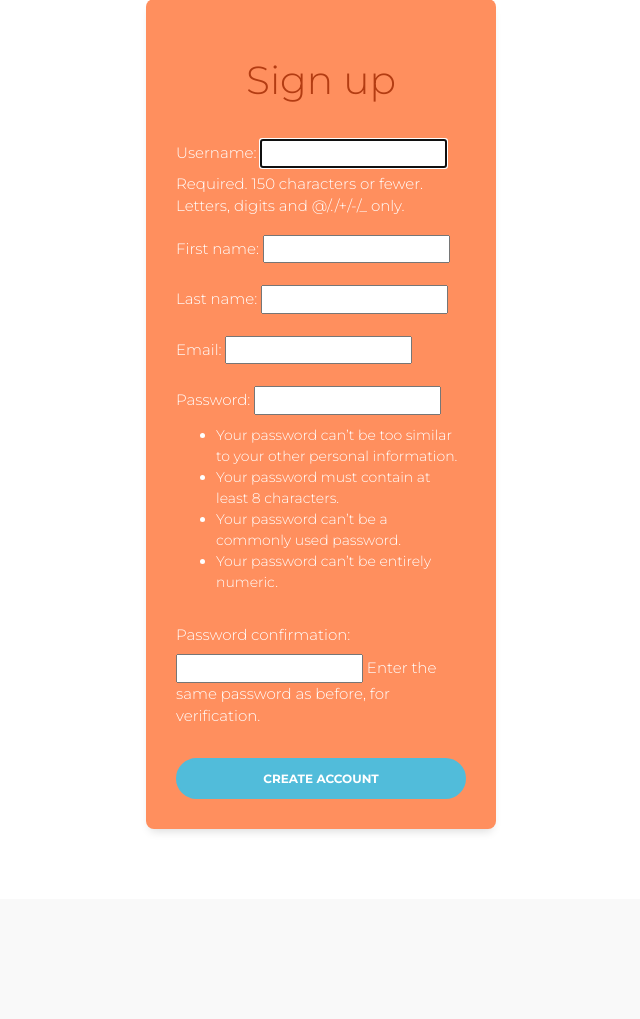
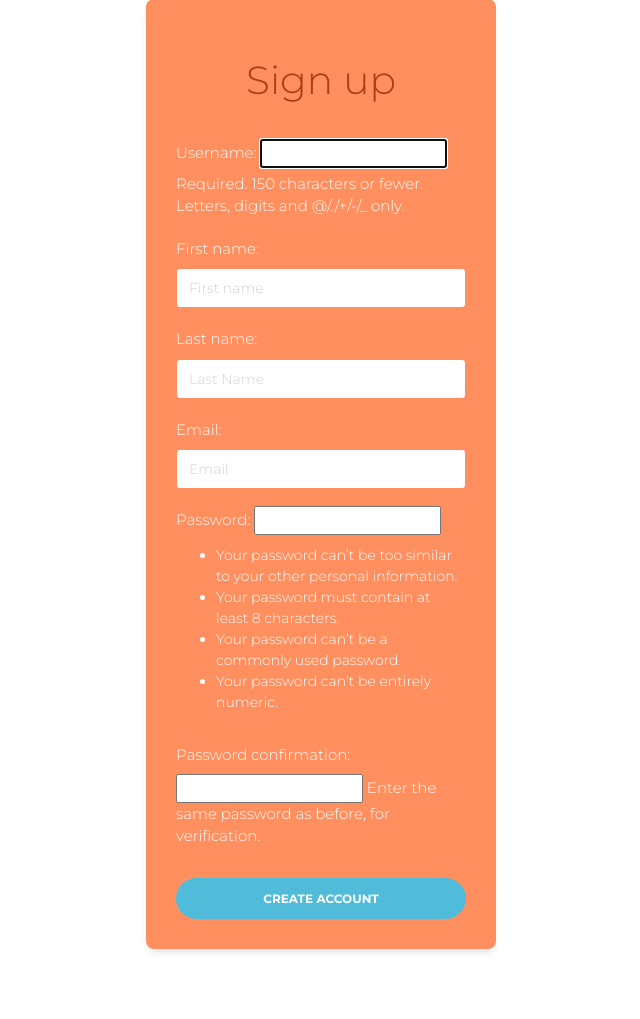
Before and after one commit to skshetry/Chirp, a Django app: page /accounts/signup/ in a window 1280 px wide. Shown: the part 171-1190 px from the top of the page, without its empty margins (319-959 px from the left). Before the commit the page ends 1002 px from the top, so only its background shows below. Run offline with Django 3.2, Linux system fonts and the light colour scheme; some libraries are stand-ins or nearby versions.

```diff
--- a/apps/accounts/forms.py
+++ b/apps/accounts/forms.py
@@ -14,9 +14,33 @@ from django.utils.translation import ugettext, ugettext_lazy as _
 
 
 class SignUpForm(UserCreationForm):
-    first_name = forms.CharField(max_length=30, required=False, )
-    last_name = forms.CharField(max_length=30, required=False, )
-    email = forms.EmailField(max_length=254,)
+    first_name = forms.CharField(
+        max_length=30, required=True,
+        widget=forms.TextInput(
+            attrs={
+                'class': 'form-control',
+                'placeholder': 'First name',
+                'required': 'required',
+                }
+        ))
+    last_name = forms.CharField(
+        max_length=30, required=True,
+        widget=forms.TextInput(
+            attrs={
+                'class': 'form-control',
+                'placeholder': 'Last Name',
+                'required': 'required',
+                }
+        ))
+    email = forms.EmailField(
+        max_length=254,
+        widget=forms.TextInput(
+            attrs={
+                    'class': 'form-control',
+                    'placeholder': 'Email',
+                    'required': 'required',
+                    }
+        ))
 
     class Meta:
         model = User
--- a/apps/accounts/views.py
+++ b/apps/accounts/views.py
@@ -4,6 +4,7 @@ from django.shortcuts import render, redirect
 from django.contrib.auth.views import LoginView
 from django.contrib.auth import authenticate, login, logout
 from django.contrib.auth.models import User
+from django.contrib.sites.shortcuts import get_current_site
 
 from django.http import HttpResponse
 from django.utils.encoding import force_bytes, force_text
@@ -17,6 +18,8 @@ from .tokens import account_activation_token
 
 
 def signup(request):
+    if request.user.is_authenticated():
+        return redirect('Home')
     if request.method == 'POST':
         form = SignUpForm(request.POST)
         if form.is_valid():
--- a/chirp/templates/base.html
+++ b/chirp/templates/base.html
@@ -34,6 +34,7 @@
                 {% if user.is_authenticated %}
                     <a class="nav-link dropdown-toggle" data-toggle="dropdown" id="dropdownMenuButton" href="#pk" role="button" aria-haspopup="true" aria-expanded="false">
                         <i class="fa fa-user-circle"></i>
+												<i> {{ user.username}} </i>
                     </a>
                     <ul class="dropdown-menu" aria-labelledby="dropdownMenuButton">
                         <li class="dropdown-header"></li>
--- a/config/settings/production.py
+++ b/config/settings/production.py
@@ -115,7 +115,7 @@ ALLOWED_HOSTS = env.list('DJANGO_ALLOWED_HOSTS')
 # EMAIL
 # ------------------------------------------------------------------------------
 DEFAULT_FROM_EMAIL = env('DJANGO_DEFAULT_FROM_EMAIL',
-                         default='test <noreply@example.com>')
+                         default='<noreply@projectchirp.herokuapp.com>')
 EMAIL_SUBJECT_PREFIX = env('DJANGO_EMAIL_SUBJECT_PREFIX', default='[test]')
 SERVER_EMAIL = env('DJANGO_SERVER_EMAIL', default=DEFAULT_FROM_EMAIL)
 
```
